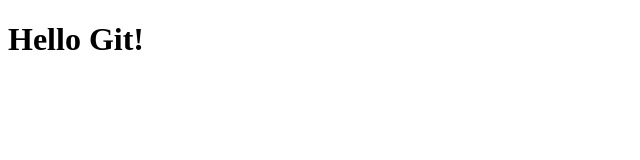
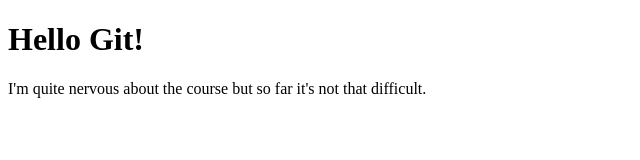
Before and after one commit to BeataGonera/git-course-6, a plain HTML site: page index.html in a window 1280 px wide. Shown: the whole page, without its empty margins (0-640 px from the left). Drawn offline with Linux system fonts and the light colour scheme.

Commit message:
new paragraph added to index.html

```diff
--- a/index.html
+++ b/index.html
@@ -8,6 +8,7 @@
 </head>
 <body>
     <h1>Hello Git!</h1>
+    <p>I'm quite nervous about the course but so far it's not that difficult.</p>
 
 </body>
 </html>
```
